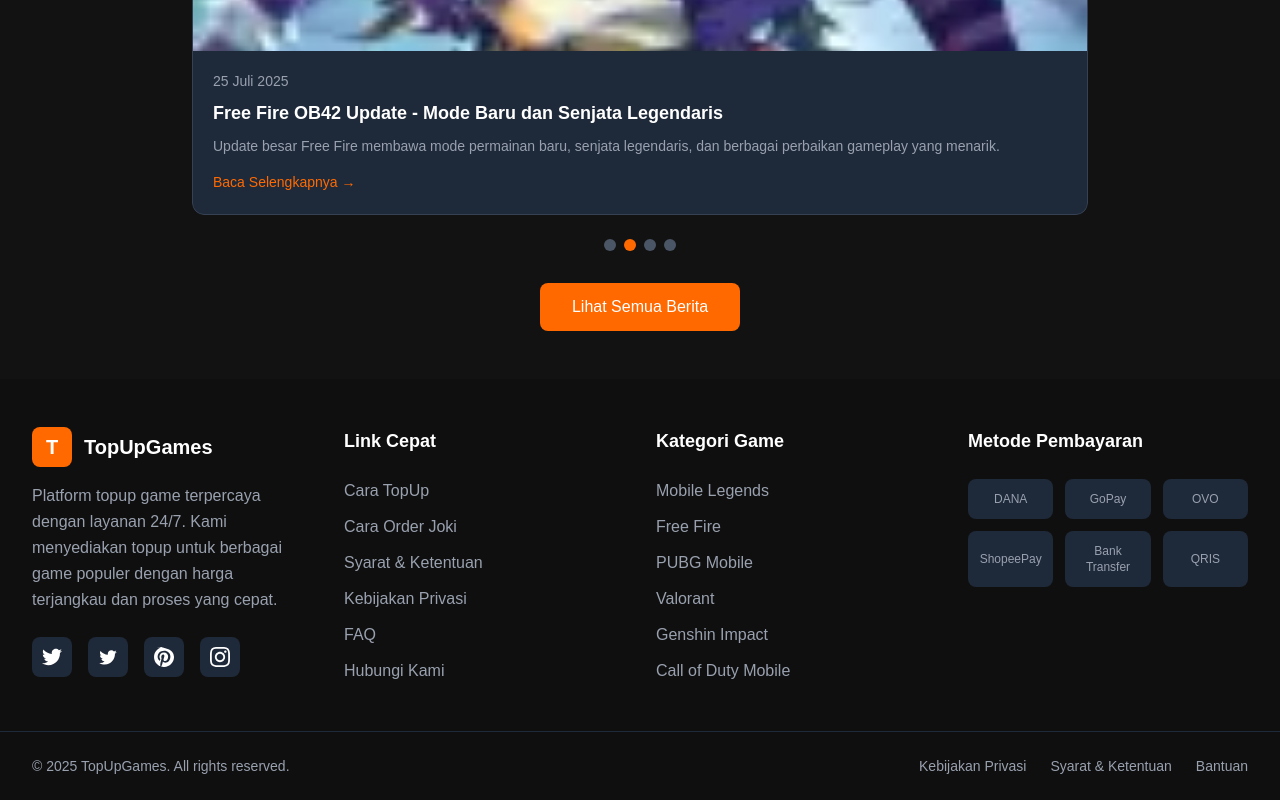
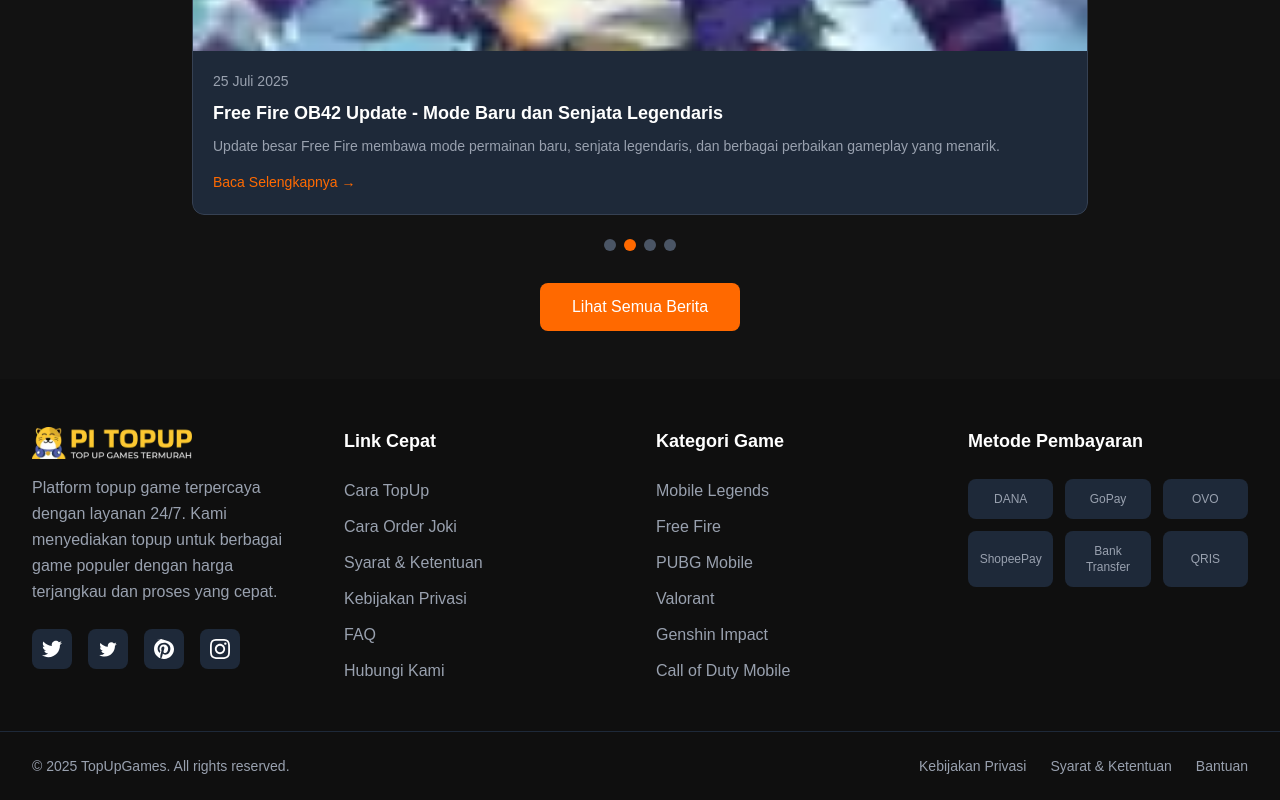
Before and after one commit to akbarryyan/topup-nextjs, a Next.js app: page / in a window 1280 px wide. Shown: the part 2052-2852 px from the top of the page. Built offline with nearby package versions, Linux system fonts and the light colour scheme.

Commit message:
Replace logo placeholder with actual image for TopUpGames in Footer component

```diff
--- a/src/components/Footer.js
+++ b/src/components/Footer.js
@@ -38,12 +38,12 @@
           {/* Company Info */}
           <div className="lg:col-span-1">
             <div className="flex items-center mb-4">
-              <div className="w-10 h-10 bg-orange-500 rounded-lg flex items-center justify-center">
-                <span className="text-white font-bold text-xl">T</span>
-              </div>
-              <span className="ml-3 text-xl font-bold text-white">
-                TopUpGames
-              </span>
+              <Image
+                src="/logo.webp"
+                alt="TopUpGames Logo"
+                width={160}
+                height={42}
+              />
             </div>
             <p className="text-gray-400 mb-6 leading-relaxed">
               Platform topup game terpercaya dengan layanan 24/7. Kami
```
